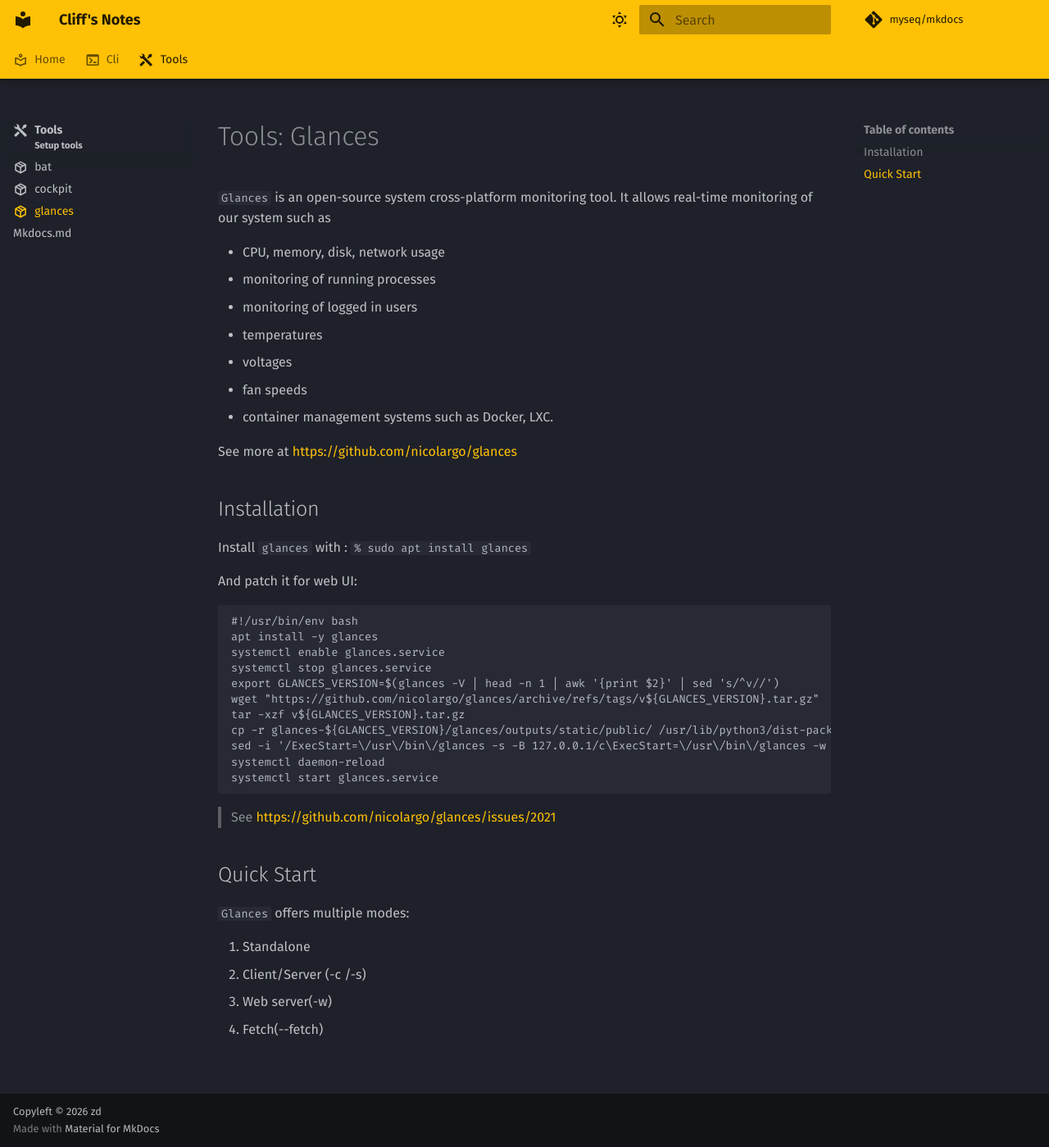
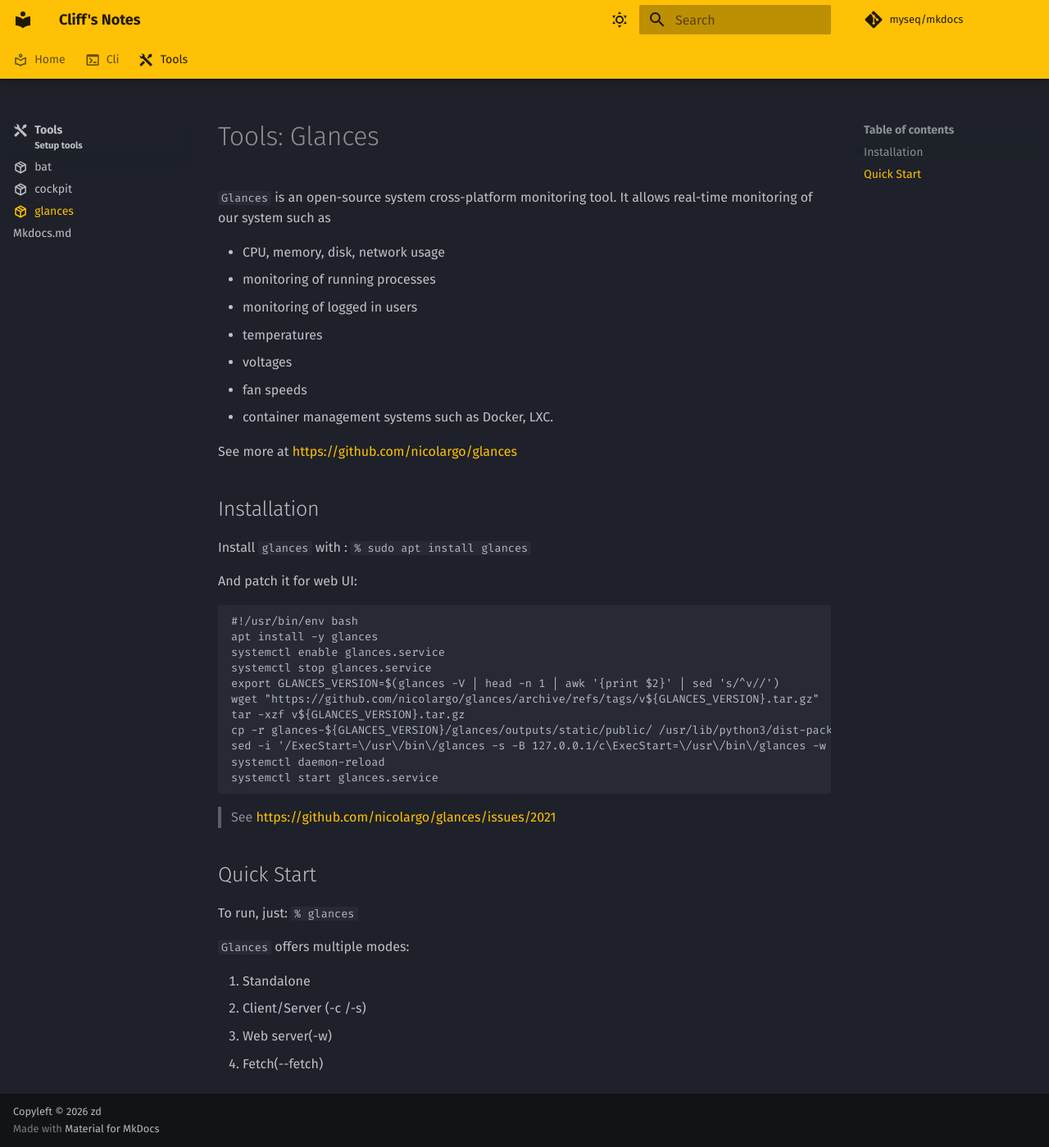
Before and after one commit to myseq/mkdocs, an MkDocs documentation site: the page built from docs/tools/glances.md, in a window 1280 px wide and 1399 px high. Shown: the whole window at 82% size. Built offline with MkDocs 1.6.1 and Material for MkDocs 9.7.7, drawn with Linux system fonts in a browser that asks for light colours; comment, search, counter and statistics services are not loaded.

Commit message:
Added quick usage

```diff
--- a/docs/tools/glances.md
+++ b/docs/tools/glances.md
@@ -42,6 +42,8 @@
 
 ## Quick Start
 
+To run, just: `% glances`
+
 `Glances` offers multiple modes:
 
  1. Standalone
```
